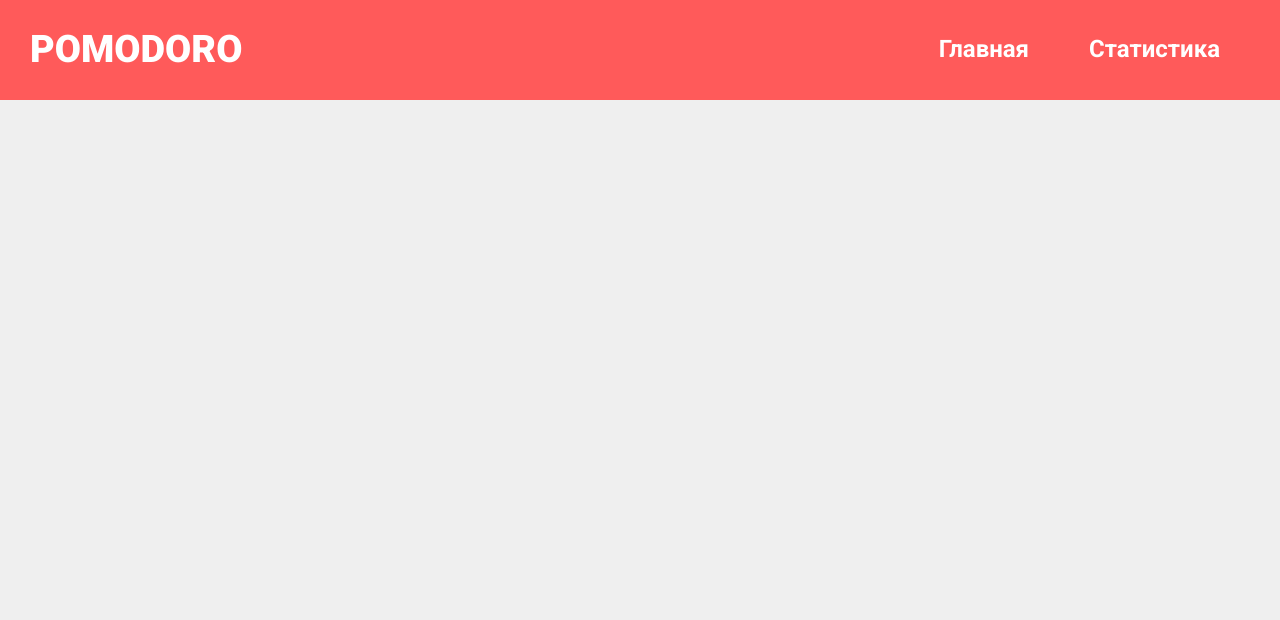
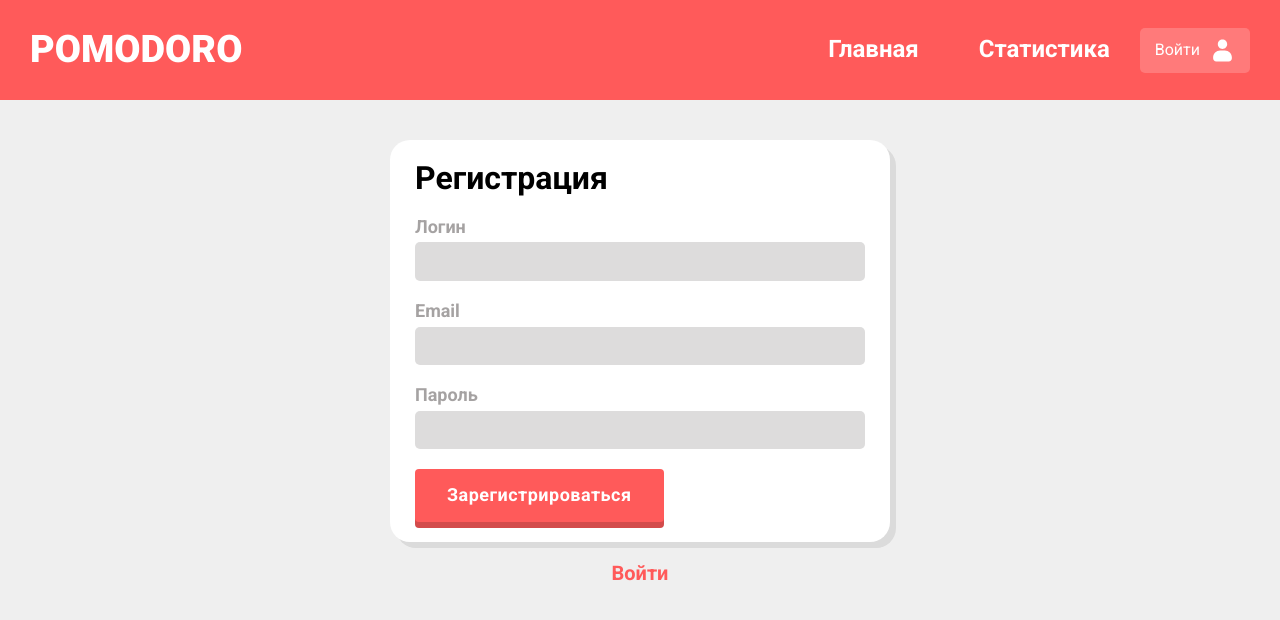
Before and after one commit to GroVlAn/pomodoro_vue, a Vue app: page /#/auth/sign-up in a window 1280 px wide. Shown: the top 620 px of the page. Built offline with nearby package versions, Linux system fonts and the light colour scheme.

Commit message:
add page for sign in and sign up

```diff
--- /dev/null
+++ b/src/components/auth/sign-in/app-sign-in.vue
@@ -0,0 +1,94 @@
+<template>
+  <div class="white_conteiner sign_in">
+    <h1>Вход</h1>
+    <div class="sign_in__wrapper">
+      <form class="sign_in__form">
+        <div class="sign_in__field">
+          <label
+            for="sign-in-email"
+            class="sign_in__label"
+          >
+            Email
+          </label>
+          <input
+            type="email"
+            name="email"
+            id="sign-in-email"
+            class="sign_in__input"
+          />
+        </div>
+        <div class="sign_in__field">
+          <label
+            for="sign-in-password"
+            class="sign_in__label"
+          >
+            Пароль
+          </label>
+          <input
+            type="password"
+            name="password"
+            id="sign-in-password"
+            class="sign_in__input"
+          />
+        </div>
+        <div class="sign_in__field">
+          <button
+            type="submit"
+            class="sign_in__btn btn"
+          >
+            Войти
+          </button>
+        </div>
+      </form>
+    </div>
+  </div>
+  <slot name="register"></slot>
+</template>
+
+<script lang="ts">
+import { defineComponent } from 'vue';
+
+export default defineComponent({
+  setup() {
+    return {};
+  },
+});
+</script>
+
+<style lang="scss" scoped>
+.sign_in {
+  padding: 20px 25px;
+  max-width: 500px;
+  margin: 0 auto;
+}
+
+.sign_in__form {
+  margin-bottom: -20px;
+}
+
+.sign_in__field {
+  margin-bottom: 20px;
+}
+
+.sign_in__label {
+  display: block;
+  font-weight: 700;
+  font-size: 18px;
+  color: #a5a2a2;
+  margin-bottom: 5px;
+}
+
+.sign_in__input {
+  border: none;
+  border-radius: 5px;
+  background-color: #dddcdc;
+  padding: 10px 20px;
+  width: 100%;
+  font-weight: 500;
+}
+
+.sign_in__btn {
+  font-size: 18px;
+  letter-spacing: 0.03rem;
+}
+</style>
--- /dev/null
+++ b/src/components/auth/sign-up/app-sign-up.vue
@@ -0,0 +1,108 @@
+<template>
+  <div class="white_conteiner sign_up">
+    <h1>Регистрация</h1>
+    <div class="sign_up__wrapper">
+      <form class="sign_up__form">
+        <div class="sign_up__field">
+          <label
+            for="sign-in-name"
+            class="sign_up__label"
+          >
+            Логин
+          </label>
+          <input
+            type="name"
+            name="username"
+            id="sign-in-name"
+            class="sign_up__input"
+          />
+        </div>
+        <div class="sign_up__field">
+          <label
+            for="sign-in-email"
+            class="sign_up__label"
+          >
+            Email
+          </label>
+          <input
+            type="email"
+            name="email"
+            id="sign-in-email"
+            class="sign_up__input"
+          />
+        </div>
+        <div class="sign_up__field">
+          <label
+            for="sign-in-password"
+            class="sign_up__label"
+          >
+            Пароль
+          </label>
+          <input
+            type="password"
+            name="password"
+            id="sign-in-password"
+            class="sign_up__input"
+          />
+        </div>
+        <div class="sign_up__field">
+          <button
+            type="submit"
+            class="sign_up__btn btn"
+          >
+            Зарегистрироваться
+          </button>
+        </div>
+      </form>
+    </div>
+  </div>
+  <slot name="login"></slot>
+</template>
+
+<script lang="ts">
+import { defineComponent } from 'vue';
+
+export default defineComponent({
+  setup() {
+    return {};
+  },
+});
+</script>
+
+<style lang="scss" scoped>
+.sign_up {
+  padding: 20px 25px;
+  max-width: 500px;
+  margin: 0 auto;
+}
+
+.sign_up__form {
+  margin-bottom: -20px;
+}
+
+.sign_up__field {
+  margin-bottom: 20px;
+}
+
+.sign_up__label {
+  display: block;
+  font-weight: 700;
+  font-size: 18px;
+  color: #a5a2a2;
+  margin-bottom: 5px;
+}
+
+.sign_up__input {
+  border: none;
+  border-radius: 5px;
+  background-color: #dddcdc;
+  padding: 10px 20px;
+  width: 100%;
+  font-weight: 500;
+}
+
+.sign_up__btn {
+  font-size: 18px;
+  letter-spacing: 0.03rem;
+}
+</style>
--- a/src/components/header/app-header.vue
+++ b/src/components/header/app-header.vue
@@ -4,12 +4,32 @@
     :style="{ backgroundColor: store.activeColor }"
   >
     <div class="header__wrapper">
-      <router-link
-        to="/"
-        class="header__logo"
-        >POMODORO</router-link
-      >
-      <top-nav-bar :menu="topMenu"></top-nav-bar>
+      <div class="header__left">
+        <router-link
+          to="/"
+          class="header__logo"
+        >
+          POMODORO
+        </router-link>
+      </div>
+      <div class="header__right">
+        <top-nav-bar :menu="topMenu"></top-nav-bar>
+        <div class="header__login">
+          <router-link
+            to="/auth/sign-in"
+            class="header__login_link"
+          >
+            Войти
+            <svg
+              width="25px"
+              height="25px"
+              viewBox="0 0 16 16"
+            >
+              <use xlink:href="../../shared/assets/images/icons/login.svg#login"></use>
+            </svg>
+          </router-link>
+        </div>
+      </div>
     </div>
   </header>
 </template>
@@ -37,7 +57,7 @@ export default defineComponent({
 });
 </script>
 
-<style scoped>
+<style lang="scss" scoped>
 .header {
   width: 100%;
   height: 100px;
@@ -52,9 +72,40 @@ export default defineComponent({
   padding: 0 30px;
 }
 
+.header__right {
+  display: flex;
+  align-items: center;
+  height: inherit;
+}
+
 .header__logo {
   font-weight: 900;
   font-size: 38px;
   color: #ffffff;
 }
+
+.header__login_link {
+  display: flex;
+  align-items: center;
+  background-color: var(--c_header_btn);
+  color: #ffffff;
+  border-radius: 5px;
+  padding: 10px 15px;
+  transition: all 0.2s ease-in;
+
+  &:hover {
+    background-color: #ffffff;
+    color: var(--c_main);
+
+    svg {
+      fill: var(--c_main);
+    }
+  }
+
+  svg {
+    margin-left: 10px;
+    fill: #fff;
+    transition: fill 0.2s ease-in;
+  }
+}
 </style>
--- a/src/router/index.ts
+++ b/src/router/index.ts
@@ -1,6 +1,8 @@
 import { createRouter, createWebHashHistory, RouteRecordRaw } from 'vue-router';
 import MainPage from '../views/mainPage/main-page.vue';
 import StatisticsPage from '../views/statistics/statistics-page.vue';
+import SignIn from '../views/auth/sign-in.vue';
+import SignUp from '../views/auth/sign-up.vue';
 
 const routes: Array<RouteRecordRaw> = [
   {
@@ -16,6 +18,22 @@ const routes: Array<RouteRecordRaw> = [
     // which is lazy-loaded when the route is visited.
     component: () => StatisticsPage,
   },
+  {
+    path: '/auth/sign-in',
+    name: 'sign-in',
+    // route level code-splitting
+    // this generates a separate chunk (about.[hash].js) for this route
+    // which is lazy-loaded when the route is visited.
+    component: () => SignIn,
+  },
+  {
+    path: '/auth/sign-up',
+    name: 'sign-up',
+    // route level code-splitting
+    // this generates a separate chunk (about.[hash].js) for this route
+    // which is lazy-loaded when the route is visited.
+    component: () => SignUp,
+  },
 ];
 
 const router = createRouter({
--- a/src/shared/assets/style/init/normalize.scss
+++ b/src/shared/assets/style/init/normalize.scss
@@ -17,9 +17,13 @@ html {
   -webkit-text-size-adjust: 100%;
 }
 
-h1 {
+h1,
+h2,
+h3,
+h4,
+h5 {
   font-size: 2em;
-  margin: 0.67em 0;
+  margin: 0 0 20px 0;
 }
 
 hr {
--- a/src/shared/assets/style/init/variables.scss
+++ b/src/shared/assets/style/init/variables.scss
@@ -6,5 +6,7 @@
   --c_main: #ff5a5a;
   --c_second: #d34b4b;
 
+  --c_header_btn: #ff7a7a;
+
   --c_bnt: #ffffff;
 }
--- /dev/null
+++ b/src/views/auth/sign-in.vue
@@ -0,0 +1,40 @@
+<template>
+  <div class="container">
+    <section class="section">
+      <app-sign-in>
+        <template #register>
+          <div class="go_to">
+            <router-link to="/auth/sign-up"> Создать аккаунт </router-link>
+          </div>
+        </template>
+      </app-sign-in>
+    </section>
+  </div>
+</template>
+
+<script lang="ts">
+import { defineComponent } from 'vue';
+import AppSignIn from '../../components/auth/sign-in/app-sign-in.vue';
+
+export default defineComponent({
+  setup() {
+    return {};
+  },
+  components: {
+    'app-sign-in': AppSignIn,
+  },
+});
+</script>
+
+<style lang="scss" scoped>
+.go_to {
+  padding: 20px 0 0;
+  font-weight: 700;
+  font-size: 20px;
+  text-align: center;
+
+  a {
+    color: var(--c_main);
+  }
+}
+</style>
--- /dev/null
+++ b/src/views/auth/sign-up.vue
@@ -0,0 +1,38 @@
+<template>
+  <section class="section">
+    <app-sign-up>
+      <template #login>
+        <div class="go_to">
+          <router-link to="/auth/sign-in"> Войти </router-link>
+        </div>
+      </template>
+    </app-sign-up>
+  </section>
+</template>
+
+<script lang="ts">
+import { defineComponent } from 'vue';
+import AppSignUp from '../../components/auth/sign-up/app-sign-up.vue';
+
+export default defineComponent({
+  setup() {
+    return {};
+  },
+  components: {
+    'app-sign-up': AppSignUp,
+  },
+});
+</script>
+
+<style lang="scss" scoped>
+.go_to {
+  padding: 20px 0 0;
+  font-weight: 700;
+  font-size: 20px;
+  text-align: center;
+
+  a {
+    color: var(--c_main);
+  }
+}
+</style>
--- a/src/views/mainPage/main-page.vue
+++ b/src/views/mainPage/main-page.vue
@@ -1,10 +1,8 @@
 <template>
   <div class="container">
-    <div>
-      <div class="section">
-        <app-pomodoro></app-pomodoro>
-      </div>
-    </div>
+    <section class="section">
+      <app-pomodoro></app-pomodoro>
+    </section>
   </div>
 </template>
 
```
Also changed, not shown: src/shared/assets/images/icons/login.svg (added), src/shared/assets/images/icons/logout.svg (added).
